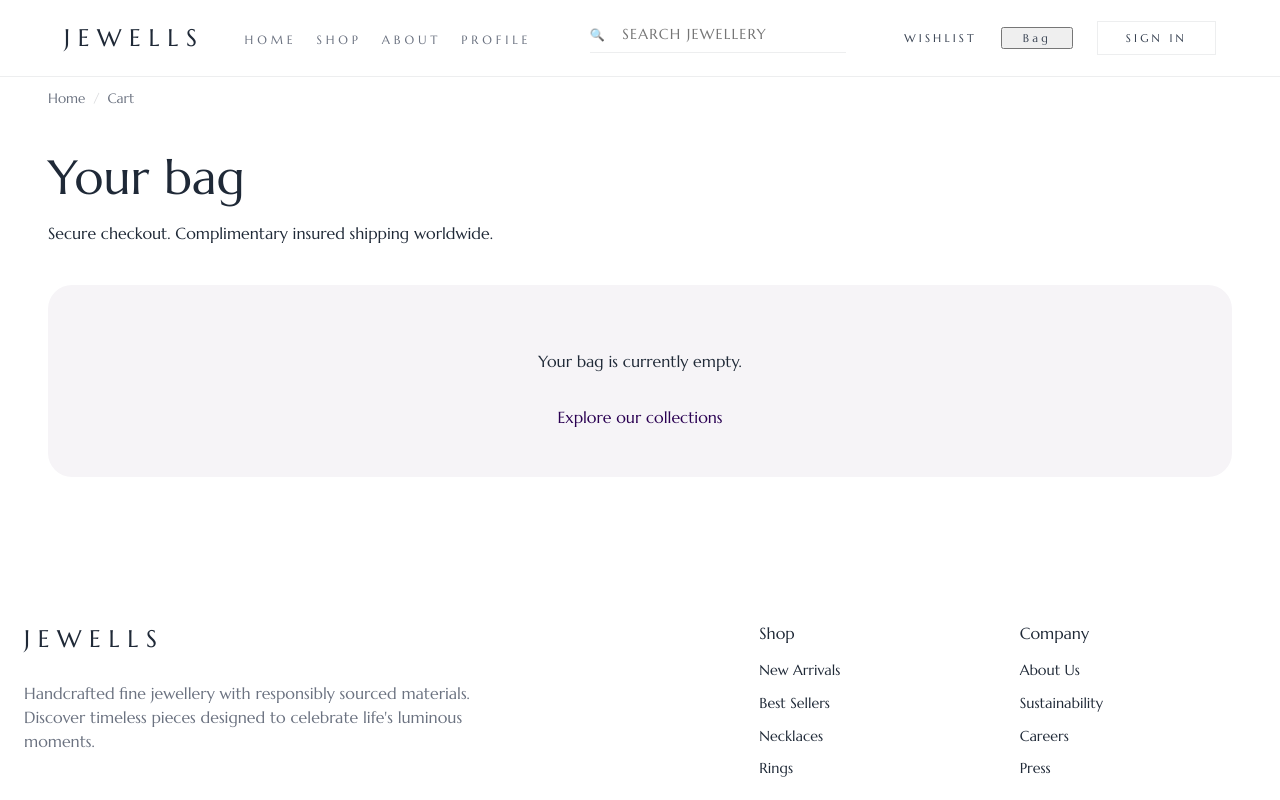
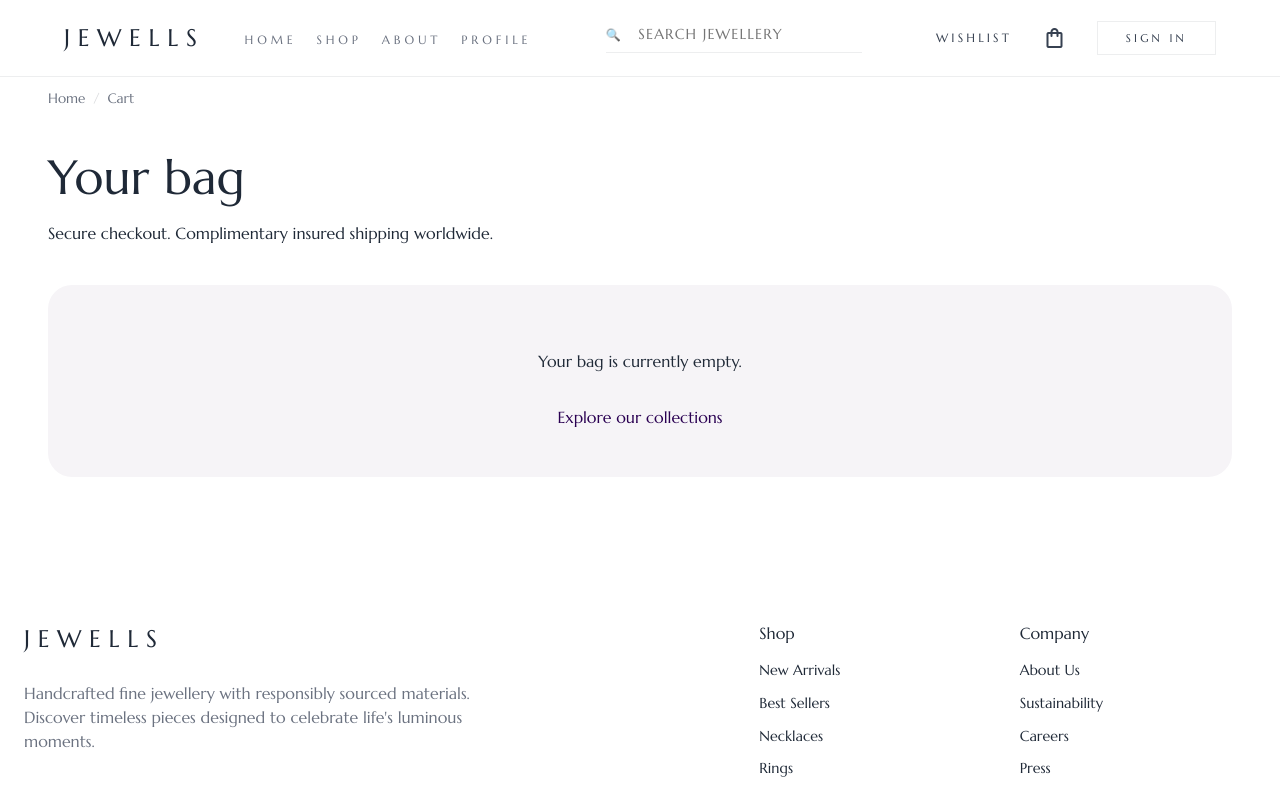
Before and after one commit to Mekintosz/jewellery_e-commerce, a React (Vite) app: page /cart in a window 1280 px wide. Shown: the top 800 px of the page. Built offline with nearby package versions, Linux system fonts and the light colour scheme.

Commit message:
feat: replace 'Bag' text with shopping cart icon
- Replace 'Bag' text button with Material Symbols shopping_cart icon
- Remove button styling (border, background, padding)
- Keep icon-only appearance with hover color transition

```diff
--- a/src/components/layout/Header/Header.module.css
+++ b/src/components/layout/Header/Header.module.css
@@ -74,7 +74,7 @@
 .header__actions {
   display: flex;
   align-items: center;
-  gap: 1.5rem;
+  gap: 1.9rem;
   font-size: 0.7rem;
   text-transform: uppercase;
   letter-spacing: 0.28em;
@@ -85,7 +85,10 @@
   display: inline-flex;
   align-items: center;
   justify-content: center;
-  min-width: 4.5rem;
+  border: none;
+  background: none;
+  padding: 0;
+  font-size: 0.75rem;
   color: var(--color-text);
   cursor: pointer;
   transition: color 0.3s ease;
@@ -97,8 +100,8 @@
 
 .header__badge {
   position: absolute;
-  inset-block-start: -0.6rem;
-  inset-inline-end: -0.6rem;
+  inset-block-start: -1rem;
+  inset-inline-end: -1.5rem;
 }
 
 .header__account {
--- a/src/components/layout/Header/Header.tsx
+++ b/src/components/layout/Header/Header.tsx
@@ -1,15 +1,15 @@
-import { ChangeEvent, useMemo, useState } from 'react';
-import { Link, useNavigate } from 'react-router-dom';
-import styles from './Header.module.css';
-import { Logo } from '../../common/Logo/Logo';
-import { Badge } from '../../ui/Badge/Badge';
-import { Navbar } from '../Navbar/Navbar';
-import { useCart } from '../../../context/CartContext';
-import { useAuth } from '../../../context/AuthContext';
-import { MobileMenu } from '../MobileMenu/MobileMenu';
-import { useUI } from '../../../context/UIContext';
-import { MiniCart } from '../../cart/MiniCart/MiniCart';
-import { useProducts } from '../../../context/ProductContext';
+import { ChangeEvent, useMemo, useState } from "react";
+import { Link, useLocation, useNavigate } from "react-router-dom";
+import styles from "./Header.module.css";
+import { Logo } from "../../common/Logo/Logo";
+import { Badge } from "../../ui/Badge/Badge";
+import { Navbar } from "../Navbar/Navbar";
+import { useCart } from "../../../context/CartContext";
+import { useAuth } from "../../../context/AuthContext";
+import { MobileMenu } from "../MobileMenu/MobileMenu";
+import { useUI } from "../../../context/UIContext";
+import { MiniCart } from "../../cart/MiniCart/MiniCart";
+import { useProducts } from "../../../context/ProductContext";
 
 export const Header = () => {
   const { items } = useCart();
@@ -17,16 +17,34 @@ export const Header = () => {
   const { openModal } = useUI();
   const { filters, setFilters } = useProducts();
   const navigate = useNavigate();
+  const location = useLocation();
   const [isMiniCartOpen, setMiniCartOpen] = useState(false);
-  const cartCount = useMemo(() => items.reduce((total, item) => total + item.quantity, 0), [items]);
+  const cartCount = useMemo(
+    () => items.reduce((total, item) => total + item.quantity, 0),
+    [items]
+  );
 
   const handleSearchChange = (event: ChangeEvent<HTMLInputElement>) => {
     const query = event.target.value;
-    setFilters({
-      ...filters,
-      query
-    });
-    navigate(`/products?query=${encodeURIComponent(query)}`);
+
+    setFilters((prev) => ({
+      ...prev,
+      query,
+    }));
+
+    const nextParams = new URLSearchParams(
+      location.pathname === "/products" ? location.search : ""
+    );
+    if (query.trim().length > 0) {
+      nextParams.set("query", query);
+    } else {
+      nextParams.delete("query");
+    }
+
+    const nextSearch = nextParams.toString();
+    const nextUrl =
+      nextSearch.length > 0 ? `/products?${nextSearch}` : "/products";
+    navigate(nextUrl, { replace: location.pathname === "/products" });
   };
 
   const handleCartToggle = () => {
@@ -35,58 +53,70 @@ export const Header = () => {
 
   return (
     <header className={styles.header}>
-      <div className={styles['header__inner']}>
-        <div className={styles['header__left']}>
+      <div className={styles["header__inner"]}>
+        <div className={styles["header__left"]}>
           <button
-            className={styles['header__menu']}
+            className={styles["header__menu"]}
             aria-label="Open navigation"
-            onClick={() => openModal('menu')}
+            onClick={() => openModal("menu")}
           >
             ☰
           </button>
           <Logo />
           <Navbar />
         </div>
-        <div className={styles['header__search']}>
-          <span className={styles['header__search-icon']} aria-hidden="true">
+        <div className={styles["header__search"]}>
+          <span className={styles["header__search-icon"]} aria-hidden="true">
             🔍
           </span>
           <input
-            className={styles['header__search-field']}
+            className={styles["header__search-field"]}
             placeholder="Search jewellery"
             aria-label="Search jewellery"
             onChange={handleSearchChange}
-            defaultValue={filters.query}
+            value={filters.query}
           />
         </div>
-        <div className={styles['header__actions']}>
-          <Link to="/wishlist" className={styles['header__icon']} aria-label="View wishlist">
+        <div className={styles["header__actions"]}>
+          <Link
+            to="/wishlist"
+            className={styles["header__icon"]}
+            aria-label="View wishlist"
+          >
             Wishlist
           </Link>
-          <button type="button" className={styles['header__icon']} onClick={handleCartToggle} aria-label="Open cart">
-            Bag
+          <button
+            type="button"
+            className={styles["header__icon"]}
+            onClick={handleCartToggle}
+            aria-label="Open cart"
+          >
+            <span className="material-symbols-outlined">shopping_bag</span>
             {cartCount > 0 ? (
-              <Badge className={styles['header__badge']} variant="default">
+              <Badge className={styles["header__badge"]} variant="default">
                 {cartCount}
               </Badge>
             ) : null}
           </button>
           {isAuthenticated && user ? (
-            <Link to="/profile" className={styles['header__account']}>
-              <span className={styles['header__avatar']} aria-hidden="true">
+            <Link to="/profile" className={styles["header__account"]}>
+              <span className={styles["header__avatar"]} aria-hidden="true">
                 {user.firstName.charAt(0)}
               </span>
-              <span className={styles['header__name']}>{user.firstName}</span>
+              <span className={styles["header__name"]}>{user.firstName}</span>
             </Link>
           ) : (
-            <Link to="/login" className={styles['header__signin']}>
+            <Link to="/login" className={styles["header__signin"]}>
               Sign in
             </Link>
           )}
         </div>
       </div>
       <MobileMenu />
-      <MiniCart isOpen={isMiniCartOpen} onClose={() => setMiniCartOpen(false)} />
+      <MiniCart
+        isOpen={isMiniCartOpen}
+        onClose={() => setMiniCartOpen(false)}
+      />
     </header>
   );
 };
```
